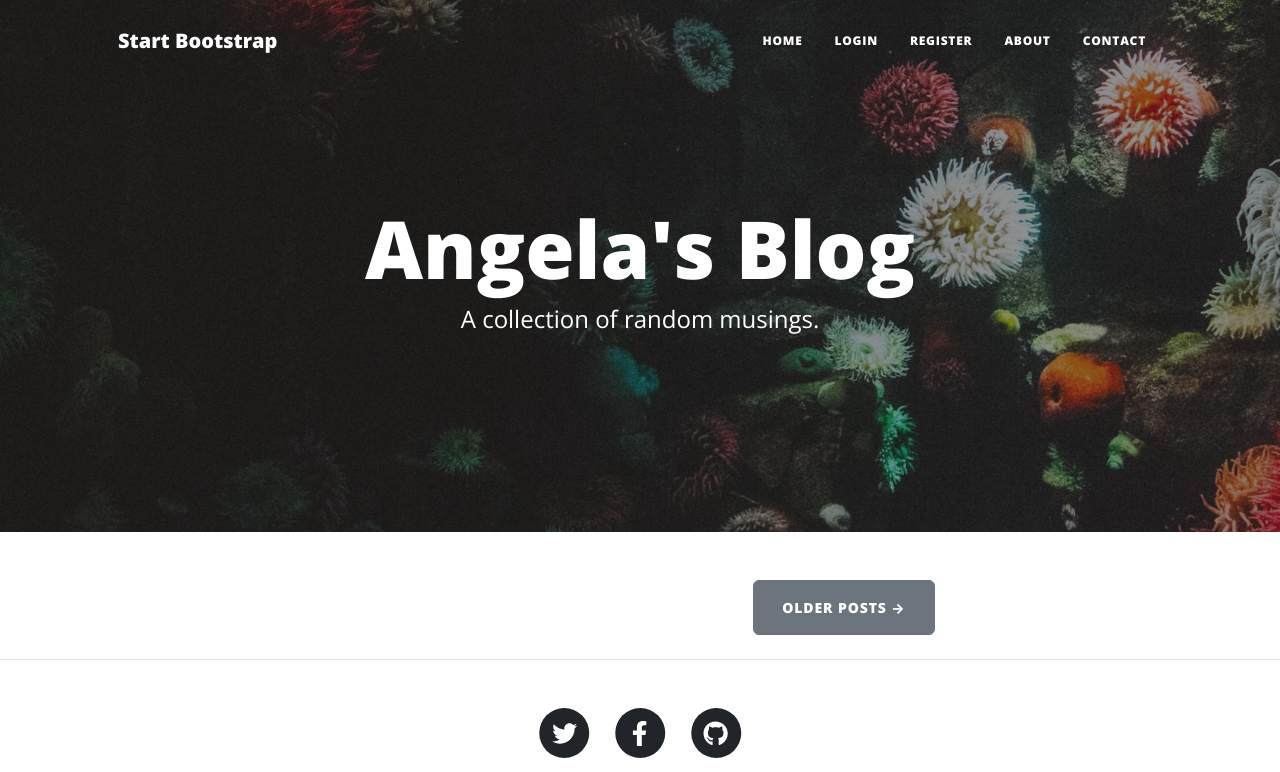
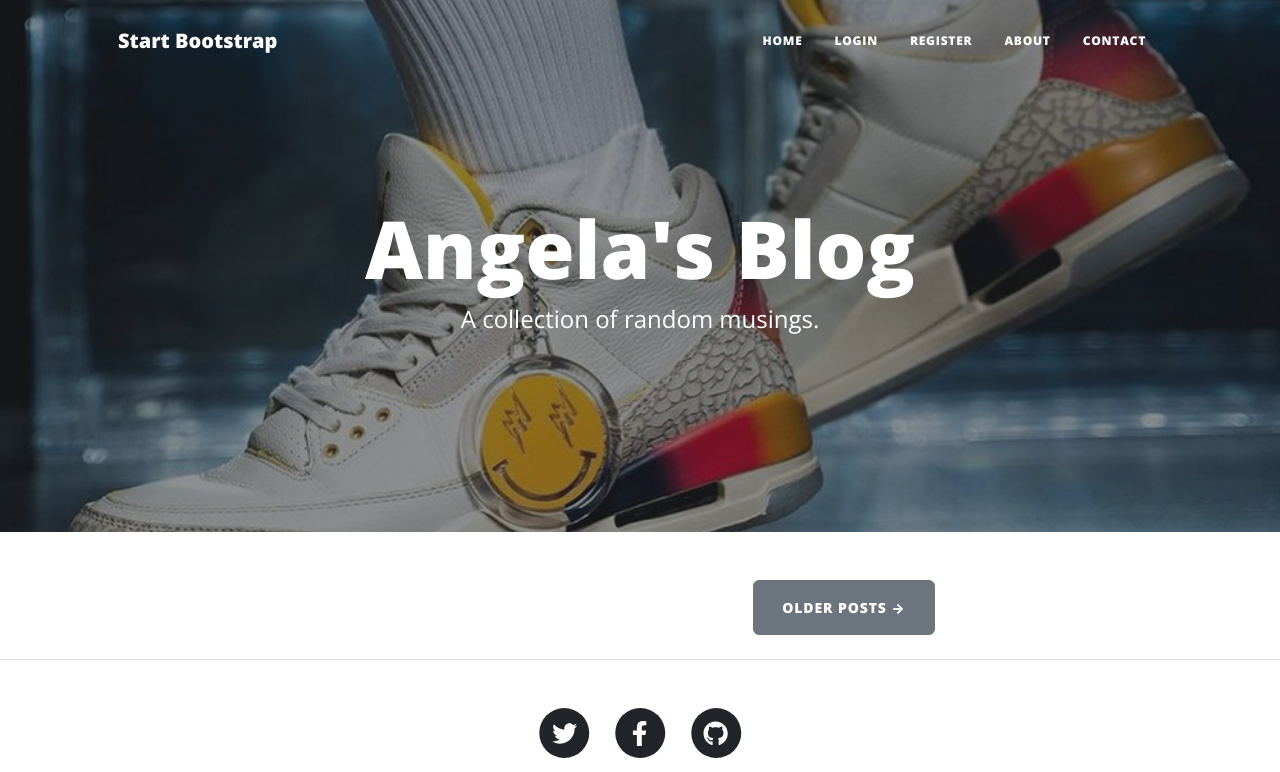
Before and after one commit to Randypz23/day-70-starting-files-blog-for-deployment, a Flask app: page / in a window 1280 px wide. Shown: the top 772 px of the page. Run offline with Flask 3, Linux system fonts and the light colour scheme; data that the repository does not hold is empty; some libraries are stand-ins or nearby versions.

Commit message:
Jordan image added

```diff
--- a/templates/index.html
+++ b/templates/index.html
@@ -3,7 +3,7 @@
 <!-- Page Header-->
 <header
   class="masthead"
-  style="background-image: url('../static/assets/img/home-bg.jpg')"
+  style="background-image: url('../static/assets/img/jordan-bg.jpg')"
 >
   <div class="container position-relative px-4 px-lg-5">
     <div class="row gx-4 gx-lg-5 justify-content-center">
```
Also changed, not shown: static/assets/img/jordan-bg.jpg (added).
